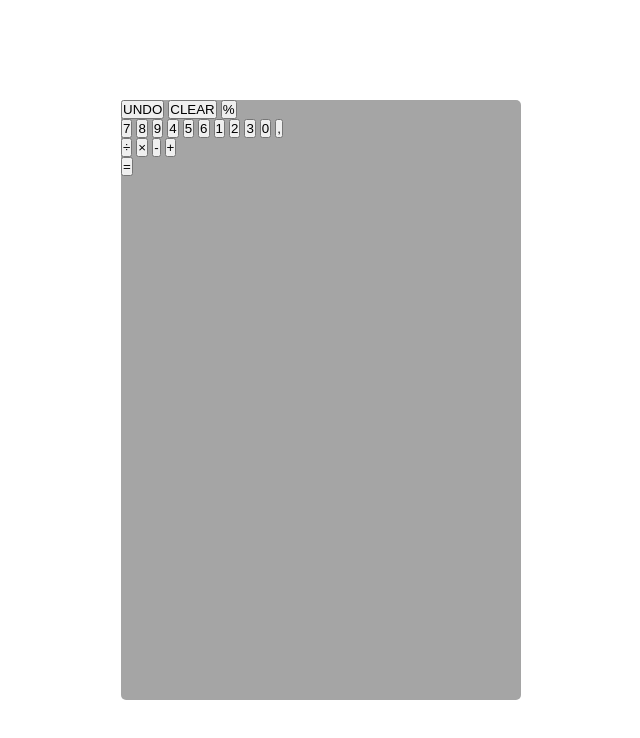
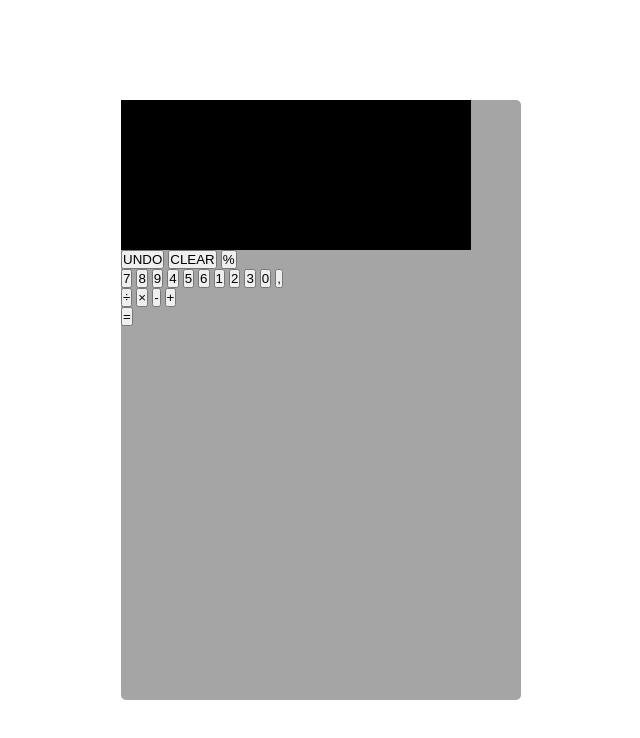
Before and after one commit to joperopi/odin-calculator, a plain HTML site: page index.html in a window 1280 px wide. Shown: the whole page, without its empty margins (319-959 px from the left). Drawn offline with Linux system fonts and the light colour scheme.

Commit message:
Add background color and size to display

```diff
--- a/style.css
+++ b/style.css
@@ -17,3 +17,9 @@ body {
     height: 600px;
     border-radius: 5px;
 }
+
+#display {
+    background-color: black;
+    width: 350px;
+    height: 150px;
+}
```
